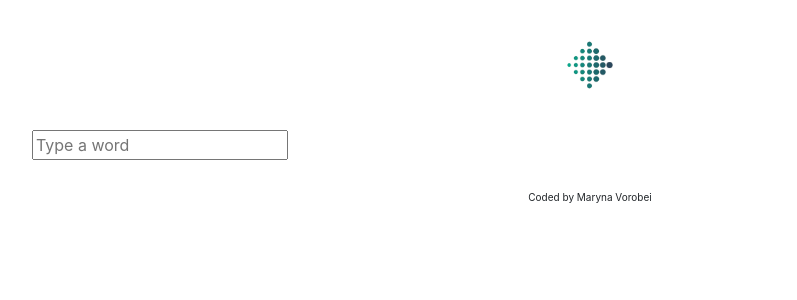
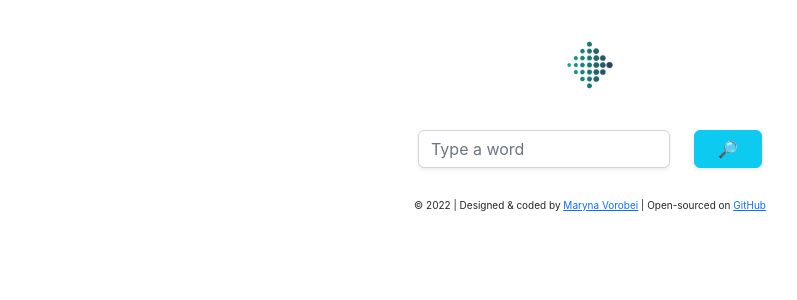
Before and after one commit to MarynaVorobei/dictionary-project, a React (Create React App) app: page / in a window 1280 px wide. Shown: the top 300 px of the page, without its empty margins (50-847 px from the left). Built offline with nearby package versions, Linux system fonts and the light colour scheme.

Commit message:
Updated footer

```diff
--- a/src/App.js
+++ b/src/App.js
@@ -13,7 +13,22 @@ export default function App() {
           <Dictionary />
         </main>
         <footer className="App-footer">
-          Coded by Maryna Vorobei
+          © 2022 | Designed & coded by{" "}
+          <a
+            href="https://singular-puppy-7d796a.netlify.app/"
+            target="_blank"
+            rel="noreferrer"
+          >
+            Maryna Vorobei
+          </a>{" "}
+          | Open-sourced on{" "}
+          <a
+            href="https://github.com/MarynaVorobei/react-weather-app"
+            target="_blank"
+            rel="noreferrer"
+          >
+            GitHub
+          </a>
         </footer>
       </div>
     </div>
--- a/src/Dictionary.css
+++ b/src/Dictionary.css
@@ -1,3 +1,3 @@
 .Dictionary {
-
+   text-align: center;
 }
--- a/src/Dictionary.js
+++ b/src/Dictionary.js
@@ -24,12 +24,24 @@ function handleKeywordChange(event) {
 
   return (
     <div className="Dictionary">
-      <form onSubmit={search}>
+      <form onSubmit={search} className="d-flex justify-content-around">
+        <div className="row">
+          <div className="col-md-9">
             <input
               type="search"
               placeholder="Type a word"
               onChange={handleKeywordChange}
+              className="form-control shadow-sm rounded"
             />
+          </div>
+          <div className="col-md-3">
+            <input
+              type="submit"
+              value="🔎"
+              className="btn btn-info w-100 shadow-sm rounded"
+            />
+          </div>
+        </div>
       </form>
       <Results results={results} />
     </div>
```
Lines whose indentation alone changed are shown as unchanged.
